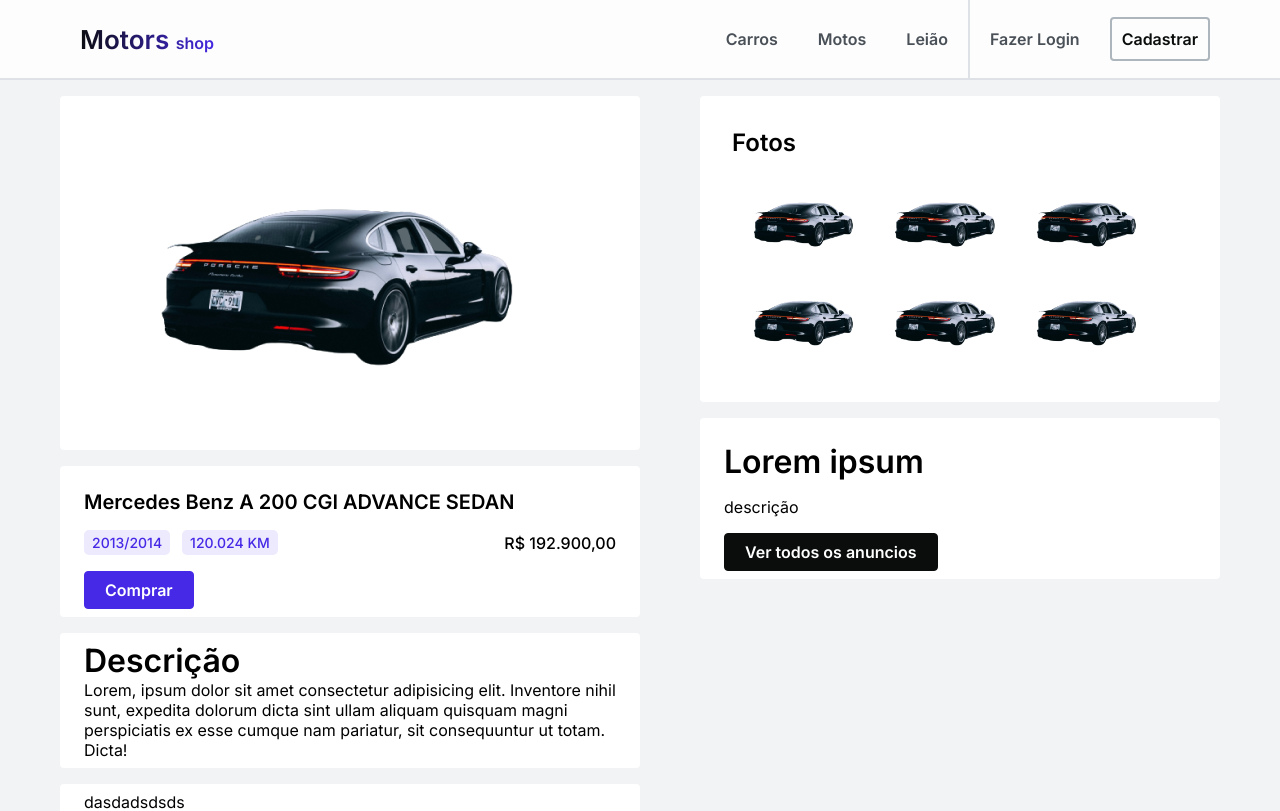
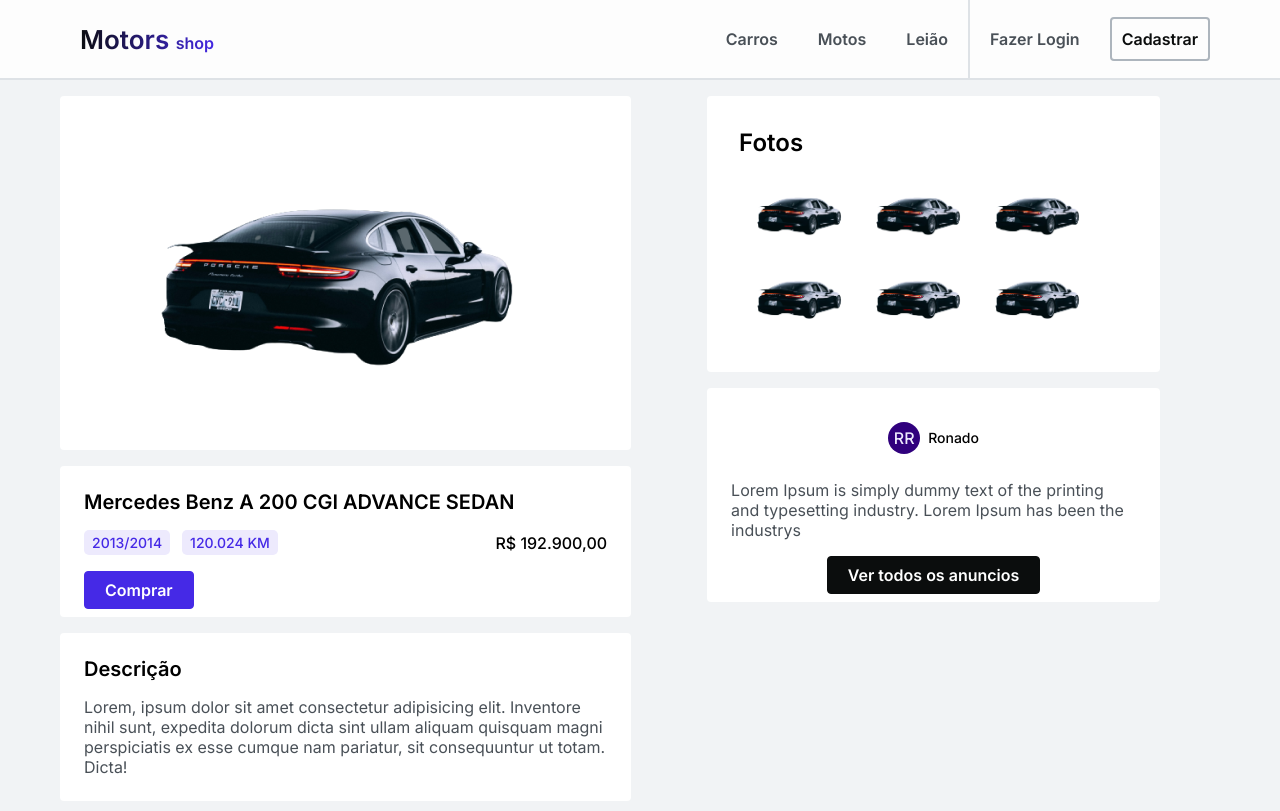
Before and after one commit to projeto-final-grupo07/frontend-project-ff-m6, a React (Create React App) app in the folder client/: page /vehicle/1 in a window 1280 px wide. Shown: the top 811 px of the page. Built offline with nearby package versions, Linux system fonts and the light colour scheme.

Commit message:
feat positon statc ln 43 style.ts

```diff
--- a/client/src/pages/vehicleDetail/index.tsx
+++ b/client/src/pages/vehicleDetail/index.tsx
@@ -13,14 +13,16 @@
 import img from '../../assets/images/unsplash_3ZUsNJhi_Ik.png';
 import { ThemeDivInfoVehicle } from '../../components/ProductCardAuction/style';
 import { StyledTitle } from '../../styles/typography';
+import CardProfile from '../../components/CardProfile';
 
+const handleOnWheel = (e: any) => {
+  // console.log(e);
+};
 export const VehicleDetail = () => {
-  const handleScroll = (event: any): void => console.log(event.target);
-
   const price = 192900;
   const { id } = useParams();
   return (
-    <StyledVehicleDetail onWheel={handleScroll}>
+    <StyledVehicleDetail onWheel={handleOnWheel}>
       <Navbar />
       <div className='mainContainer'>
         <StyledSection>
@@ -54,14 +56,18 @@
             </StyledButton>
           </StyledBox>
           <StyledBox>
-            <h1>Descrição</h1>
-            <p>
-              Lorem, ipsum dolor sit amet consectetur adipisicing elit. Inventore nihil sunt,
-              expedita dolorum dicta sint ullam aliquam quisquam magni perspiciatis ex esse cumque
-              nam pariatur, sit consequuntur ut totam. Dicta!
-            </p>
+            <StyledDivGap>
+              <StyledTitle fontSize='Heading-6-600' tag='h6'>
+                Descrição
+              </StyledTitle>
+              <StyledTitle fontSize='body-1-400' tag='p' fontColor='var(--grey2)'>
+                Lorem, ipsum dolor sit amet consectetur adipisicing elit. Inventore nihil sunt,
+                expedita dolorum dicta sint ullam aliquam quisquam magni perspiciatis ex esse cumque
+                nam pariatur, sit consequuntur ut totam. Dicta!
+              </StyledTitle>
+            </StyledDivGap>
           </StyledBox>
-          <StyledBox>dasdadsdsds</StyledBox>
+          <StyledBox>Comentarios</StyledBox>
         </StyledSection>
         <StyledSectionFixed>
           <StyledPhotoDetail>
@@ -75,10 +81,14 @@
               <img src={img} alt='1' />
             </div>
           </StyledPhotoDetail>
-          <StyledBox>
-            <StyledDivGap>
-              <h1>Lorem ipsum</h1>
-              <p>descrição</p>
+          <StyledBox center flex columnFlex>
+            <StyledDivGap center>
+              <CardProfile name='Ronado' />
+
+              <StyledTitle fontSize='body-1-400' tag='p' fontColor='var(--grey2)'>
+                Lorem Ipsum is simply dummy text of the printing and typesetting industry. Lorem
+                Ipsum has been the industrys
+              </StyledTitle>
             </StyledDivGap>
             <StyledButton buttonStyle='grey1' buttonSize='medium'>
               Ver todos os anuncios
--- a/client/src/pages/vehicleDetail/style.ts
+++ b/client/src/pages/vehicleDetail/style.ts
@@ -40,20 +40,24 @@
     padding: 0;
     width: 100%;
   }
-  position: fixed;
+  position: static;
   right: 0;
 `;
-export const StyledBox = styled.div`
+export const StyledBox = styled.div<any>`
   background: var(--whiteFixed);
   width: 100%;
   border-radius: 4px;
   padding: 0.5rem 1.5rem;
+  display: ${({ flex }: any) => (flex ? 'flex' : 'block')};
+  align-items: ${({ center }: any) => (center ? 'center' : 'flex-start')};
+  flex-direction: ${({ columnFlex }: any) => (columnFlex ? 'column' : 'row')};
 `;
-export const StyledDivGap = styled.div`
+export const StyledDivGap = styled.div<any>`
   display: flex;
   gap: 1rem;
   flex-direction: column;
   margin: 1rem 0;
+  align-items: ${({ center }: any) => (center ? 'center' : 'flex-start')};
 `;
 export const StyledPhotoDetail = styled.div`
   display: flex;
```
